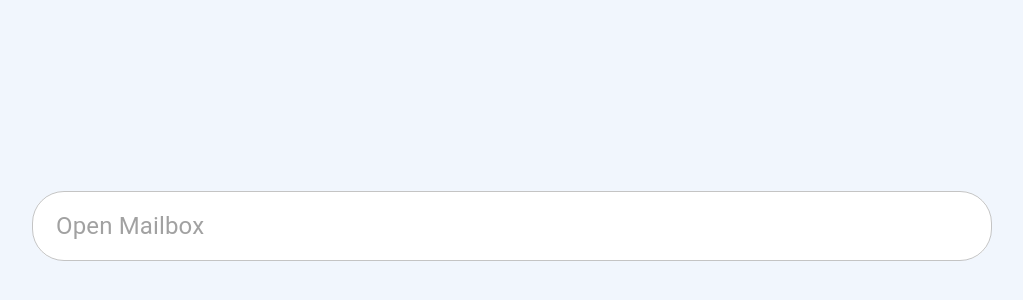
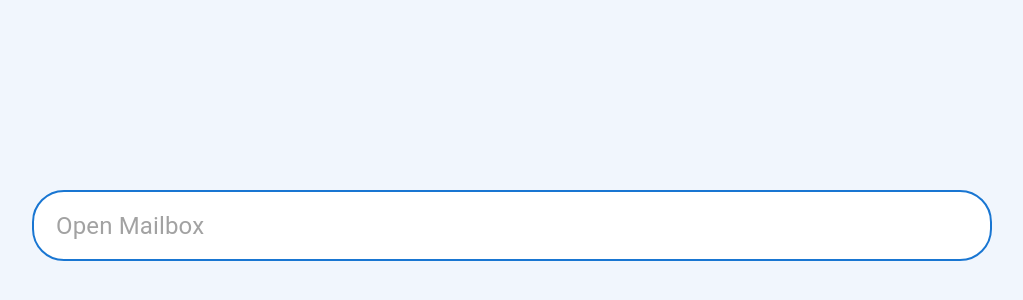
Before and after one commit to donaldflynn/flynnmail, a React (Vite) app in the folder flynnmail/: page / in a window 1280 px wide. Shown: the part 174-474 px from the top of the page, without its empty margins (128-1151 px from the left). Built offline with nearby package versions, Linux system fonts and the light colour scheme.

Commit message:
Made search bar auto focus

```diff
--- a/flynnmail/src/EmailPage.tsx
+++ b/flynnmail/src/EmailPage.tsx
@@ -138,7 +138,7 @@ export default function EmailPage() {
       }}
     >
       <Box sx={{ mb: 5 }} >
-        <Searchbar defaultString={inbox}/>
+        <Searchbar defaultString={inbox} autoFocus={false}/>
       </Box>
       {
         (emails==null) ? <CircularProgress /> : <EmailTable emails={emails} />
--- a/flynnmail/src/Searchpage.tsx
+++ b/flynnmail/src/Searchpage.tsx
@@ -18,7 +18,7 @@ export default function SearchPage() {
         bgcolor: "#f1f6fdff",
       }}
     >
-      <Searchbar />
+      <Searchbar autoFocus={true} />
     </Box>
   );
 }
--- a/flynnmail/src/components/Searchbar.tsx
+++ b/flynnmail/src/components/Searchbar.tsx
@@ -2,7 +2,7 @@ import { Box, TextField } from "@mui/material";
 import React from "react";
 import { useNavigate } from "react-router-dom";
 
-const Searchbar: React.FC<{defaultString?: string}> = ({defaultString}) => {
+const Searchbar: React.FC<{defaultString?: string, autoFocus?: boolean}> = ({defaultString, autoFocus}) => {
     const [value, setValue] = React.useState(defaultString || "");
     const navigate = useNavigate();
 
@@ -16,6 +16,7 @@ const Searchbar: React.FC<{defaultString?: string}> = ({defaultString}) => {
             <Box component="form" autoComplete="off" sx={{ width: "75vw", maxWidth: "1000" }} onSubmit={handleSubmit}>
             {/* <input type="text" name="prevent_autofill" autoComplete="off" style={{ display: "none" }} /> */}
                 <TextField
+                autoFocus={autoFocus !== false}
                 fullWidth
                 placeholder="Open Mailbox"
                 variant="outlined"
```
